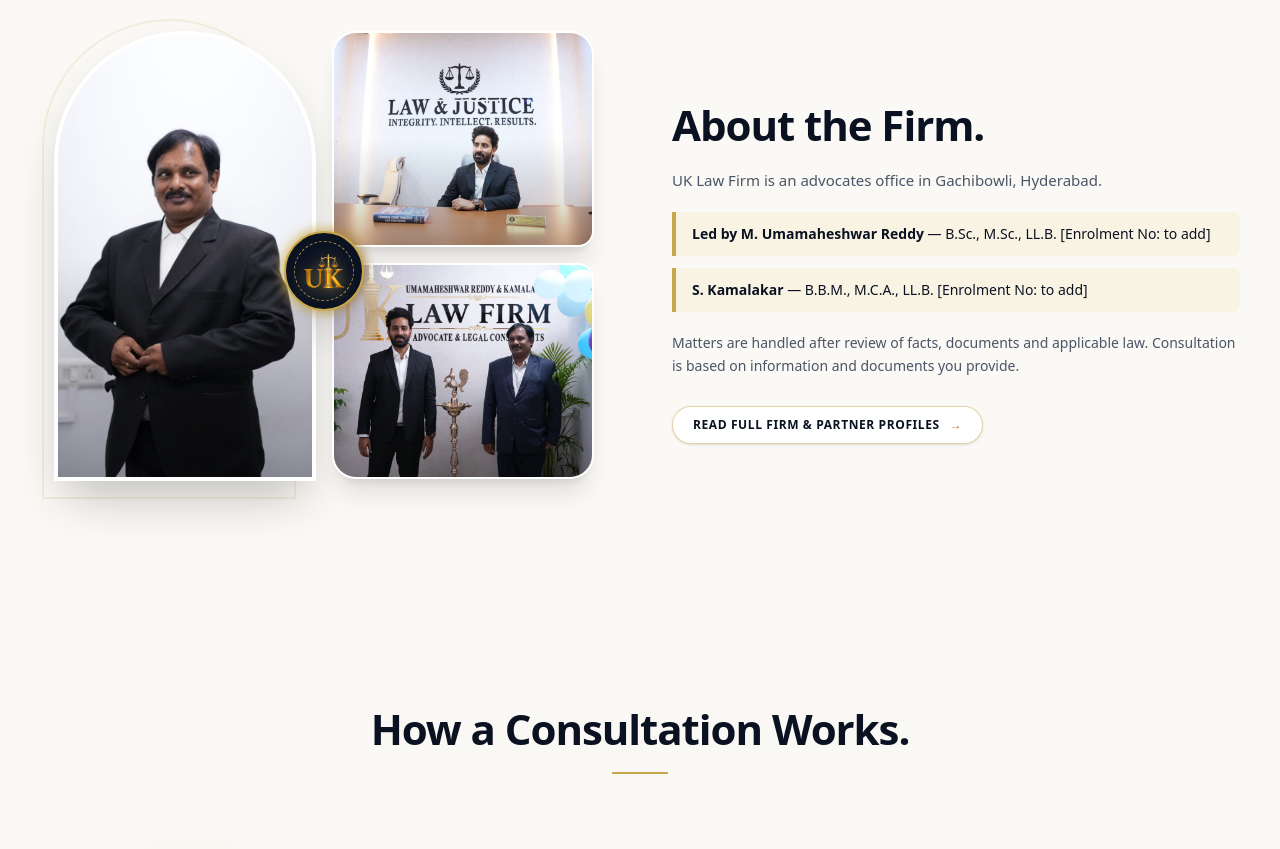
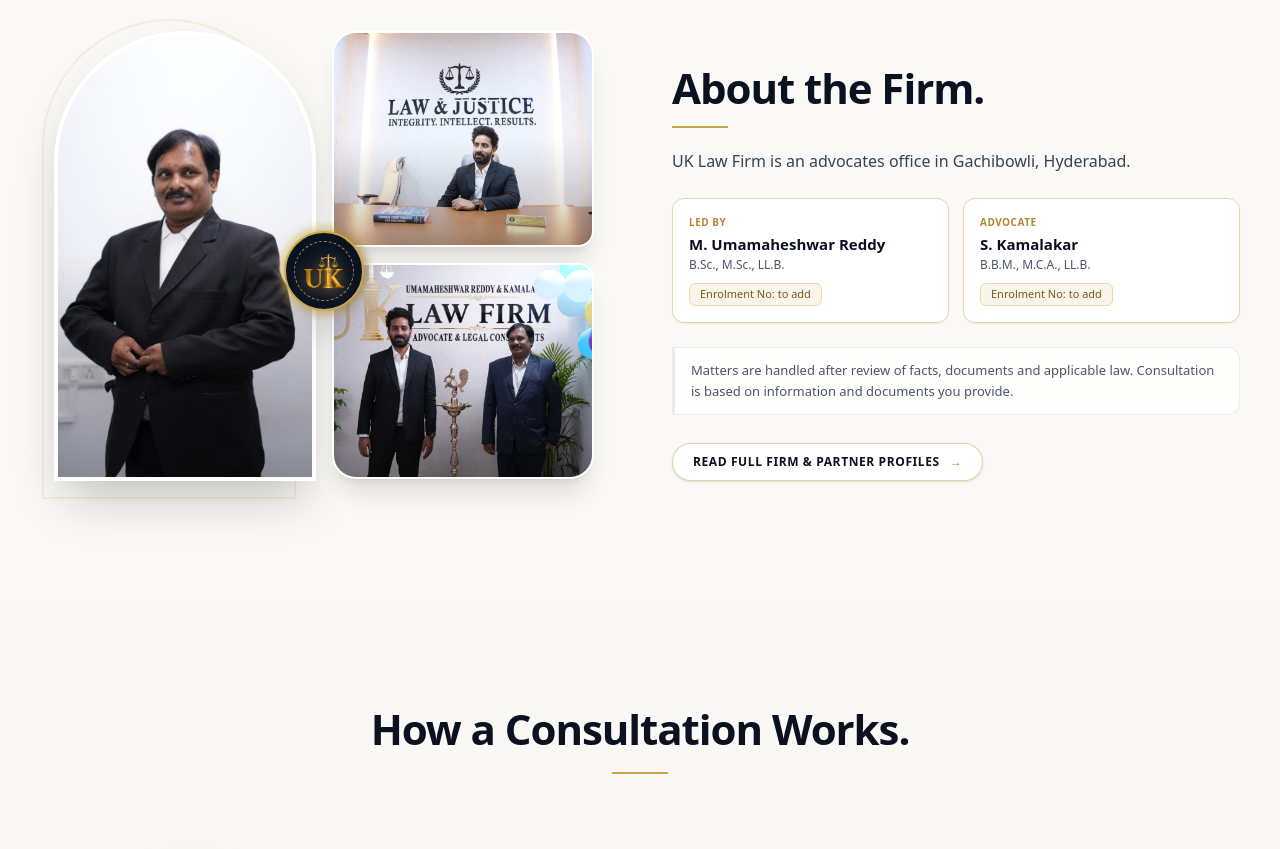
Before and after one commit to kavithamedida4-web/Lawyer-website, a Next.js app: page / in a window 1280 px wide. Shown: the part 1700-2549 px from the top of the page. Built offline with nearby package versions, Linux system fonts and the light colour scheme.

Commit message:
Redesign About section layout with 2-column advocate cards and clean callout without adding extra content

```diff
--- a/components/About.tsx
+++ b/components/About.tsx
@@ -136,29 +136,56 @@ export default function About() {
           >
 
             {/* Main Headline */}
-            <h2 className="text-3xl sm:text-4xl lg:text-[42px] font-sans font-semibold text-[#0a1222] leading-tight mb-4 tracking-tight max-w-[600px]">
+            <h2 className="text-3xl sm:text-4xl lg:text-[42px] font-sans font-semibold text-[#0a1222] leading-tight mb-3 tracking-tight max-w-[600px]">
               About the Firm.
             </h2>
 
+            <div className="w-14 h-[2px] bg-[#c9a84c] mb-5" />
+
             {/* Description Paragraph */}
-            <p className="text-gray-600 text-sm sm:text-[15px] leading-relaxed mb-5 font-sans">
+            <p className="text-gray-700 text-sm sm:text-base leading-relaxed mb-6 font-sans">
               UK Law Firm is an advocates office in Gachibowli, Hyderabad.
             </p>
 
-            {/* Advocates & Enrolment Placeholders */}
-            <div className="space-y-3 mb-5">
-              <div className="bg-[#f9f3e3] border-l-4 border-[#c9a84c] px-4 py-3 rounded-r-lg text-xs sm:text-sm text-[#0a1222]">
-                <strong className="font-semibold">Led by M. Umamaheshwar Reddy</strong> — B.Sc., M.Sc., LL.B. [Enrolment No: to add]
+            {/* Advocates & Enrolment Cards (2-column balanced grid) */}
+            <div className="grid grid-cols-1 sm:grid-cols-2 gap-3.5 mb-6">
+              <div className="bg-white border border-[#e6d5ad] rounded-xl p-4 shadow-xs hover:border-[#c9a84c] transition-colors">
+                <p className="text-[10px] font-bold uppercase tracking-wider text-[#b38634] mb-1">
+                  Led by
+                </p>
+                <h3 className="text-sm sm:text-[15px] font-bold text-[#0a1222] leading-snug">
+                  M. Umamaheshwar Reddy
+                </h3>
+                <p className="text-xs text-gray-600 mt-0.5">
+                  B.Sc., M.Sc., LL.B.
+                </p>
+                <span className="inline-block mt-2.5 bg-[#faf5eb] border border-[#ebd8ad] text-[#7a5a18] text-[11px] font-medium px-2.5 py-0.5 rounded-md">
+                  Enrolment No: to add
+                </span>
               </div>
-              <div className="bg-[#f9f3e3] border-l-4 border-[#c9a84c] px-4 py-3 rounded-r-lg text-xs sm:text-sm text-[#0a1222]">
-                <strong className="font-semibold">S. Kamalakar</strong> — B.B.M., M.C.A., LL.B. [Enrolment No: to add]
+
+              <div className="bg-white border border-[#e6d5ad] rounded-xl p-4 shadow-xs hover:border-[#c9a84c] transition-colors">
+                <p className="text-[10px] font-bold uppercase tracking-wider text-[#b38634] mb-1">
+                  Advocate
+                </p>
+                <h3 className="text-sm sm:text-[15px] font-bold text-[#0a1222] leading-snug">
+                  S. Kamalakar
+                </h3>
+                <p className="text-xs text-gray-600 mt-0.5">
+                  B.B.M., M.C.A., LL.B.
+                </p>
+                <span className="inline-block mt-2.5 bg-[#faf5eb] border border-[#ebd8ad] text-[#7a5a18] text-[11px] font-medium px-2.5 py-0.5 rounded-md">
+                  Enrolment No: to add
+                </span>
               </div>
             </div>
 
             {/* Factual Note */}
-            <p className="text-gray-600 text-xs sm:text-sm leading-relaxed mb-7 font-sans">
-              Matters are handled after review of facts, documents and applicable law. Consultation is based on information and documents you provide.
-            </p>
+            <div className="bg-white/80 border-l-3 border-[#c9a84c] border border-gray-200/80 rounded-r-xl px-4 py-3 mb-7">
+              <p className="text-gray-600 text-xs sm:text-[13px] leading-relaxed font-sans">
+                Matters are handled after review of facts, documents and applicable law. Consultation is based on information and documents you provide.
+              </p>
+            </div>
 
 
 
```
